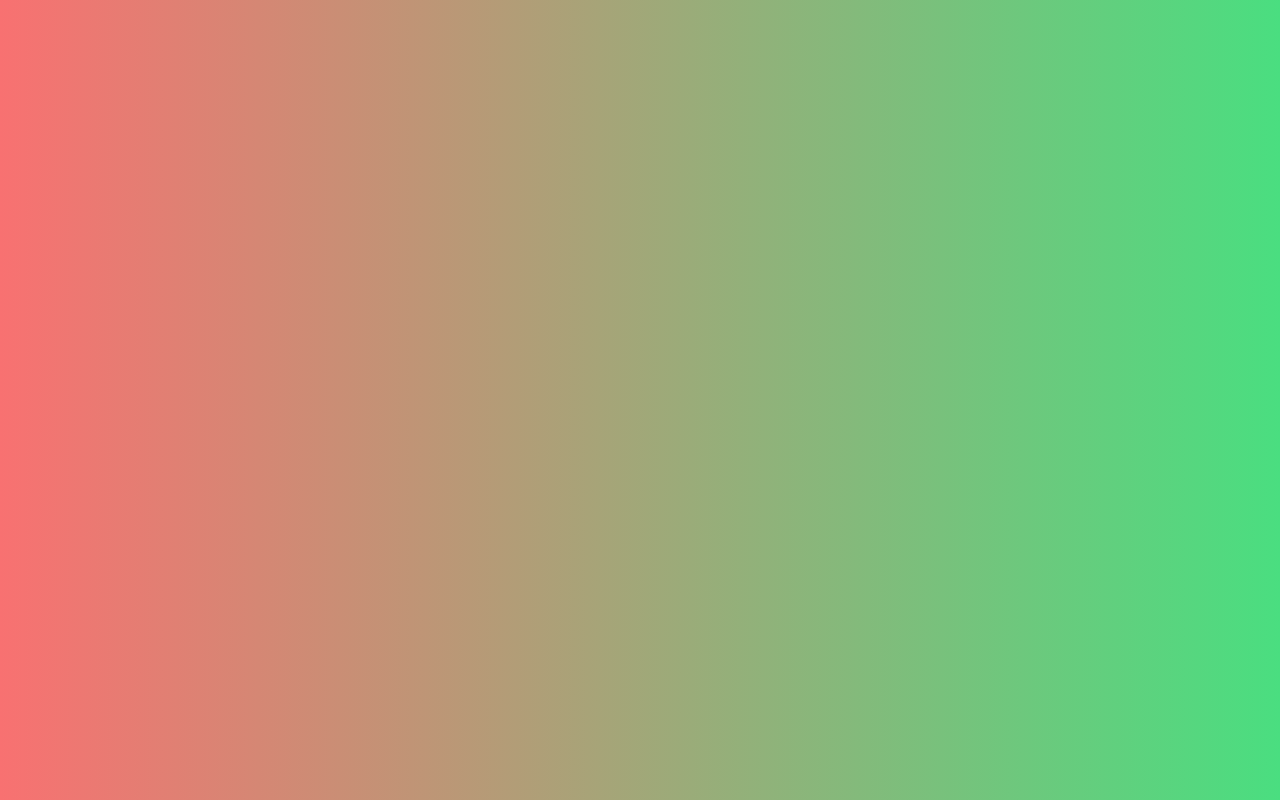
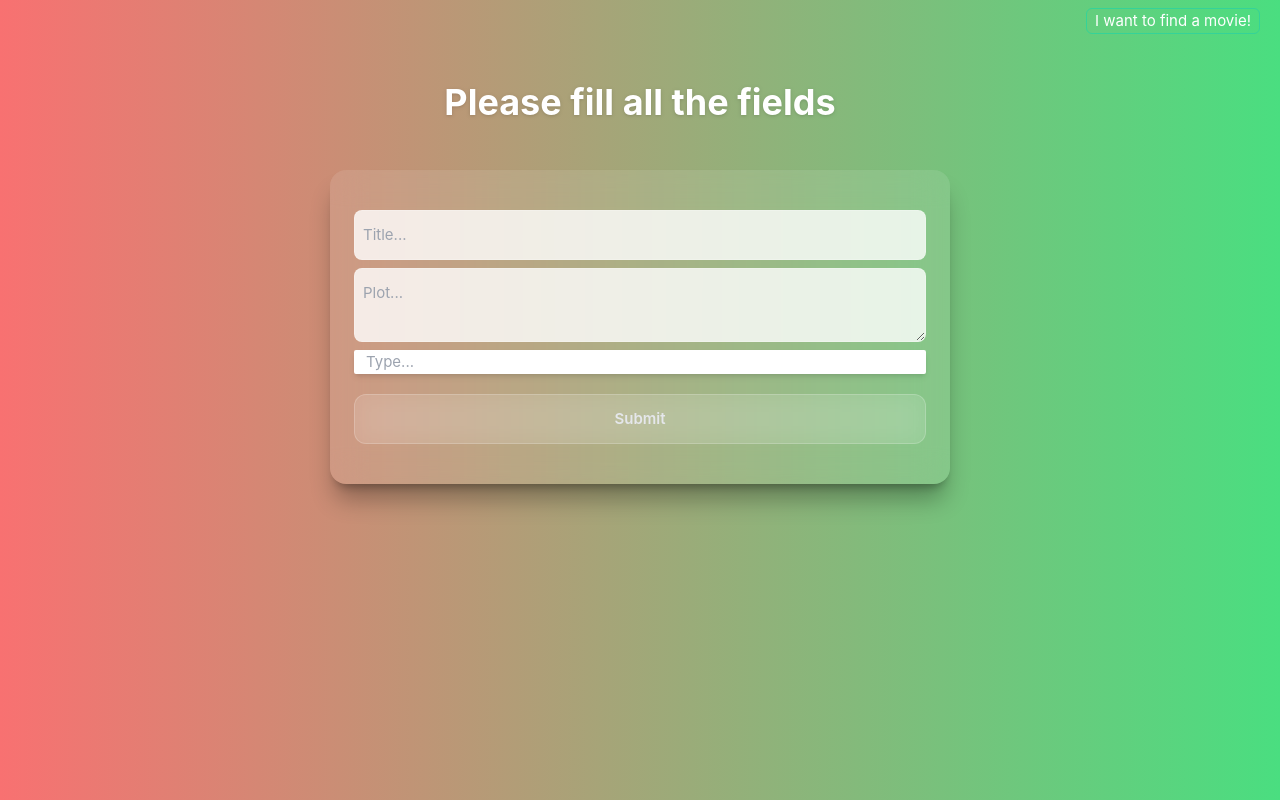
Before and after one commit to grauzonee/movieSearchFE, a Vue app in the folder app/: page /create in a window 1280 px wide. Before the commit this address had no page. Built offline with nearby package versions, Linux system fonts and the light colour scheme; the HTML template or start-up script is replaced by a standard one.

Commit message:
Implement create movie view + add route

```diff
--- a/app/src/router/index.ts
+++ b/app/src/router/index.ts
@@ -1,5 +1,6 @@
 import { createRouter, createWebHistory } from 'vue-router'
 import SearchView from "@/views/SearchView.vue"
+import CreateView from "@/views/CreateView.vue"
 
 const router = createRouter({
   history: createWebHistory(import.meta.env.BASE_URL),
@@ -9,6 +10,11 @@ const router = createRouter({
       name: 'home',
       component: SearchView
     },
+    {
+      path: '/create',
+      name: 'create',
+      component: CreateView
+    },
   ]
 })
 
--- /dev/null
+++ b/app/src/views/CreateView.vue
@@ -0,0 +1,35 @@
+<script setup lang="ts">
+import { ref } from 'vue'
+import RouterButton from '@/components/RouterButton.vue'
+import TagsForm from '@/components/TagsForm.vue'
+import BaseInput from '@/components/BaseInput.vue'
+
+const movie = ref({ title: '', plot: '', genres: new Set() })
+
+function onUpdateTags(newTag) {
+  movie.value?.genres.add(newTag)
+}
+
+function onDeleteTag(tag) {
+  movie.value?.genres.delete(tag)
+}
+</script>
+<template>
+  <div class="w-full flex flex-col items-end">
+    <RouterButton text="I want to find a movie!" to="/" />
+  </div>
+  <h2 class="font-bold text-center my-12 text-4xl w-1/2 drop-shadow">Please fill all the fields</h2>
+  <div
+    class="bg-white/10 backdrop-blur-lg text-gray-800 rounded-2xl shadow-xl shadow-black/30 w-1/2 px-6 py-10 flex flex-col gap-2"
+  >
+    <BaseInput v-model="movie.title" placeholder="Title..." />
+    <BaseInput placeholder="Plot..." :textarea="true" v-model="movie.plot" />
+    <TagsForm @updateTags="onUpdateTags" @deleteTag="onDeleteTag" :tags="movie.genres" />
+    <button
+      type="submit"
+      class="w-full py-3 px-6 rounded-xl font-semibold text-gray-200 bg-white/10 backdrop-blur-md hover:bg-white/20 hover:text-white transition-all duration-300 border border-white/20"
+    >
+      Submit
+    </button>
+  </div>
+</template>
```
